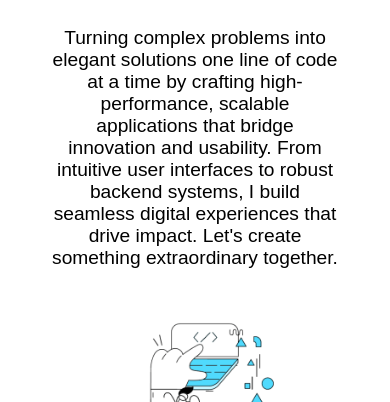
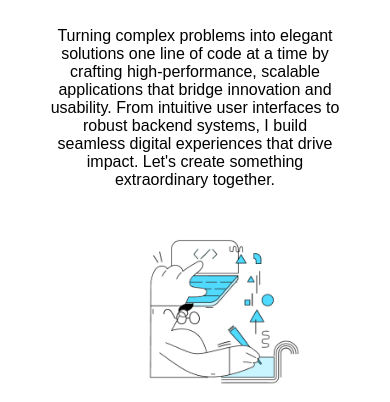
Before and after one commit to mrezy45/myportifolio, a plain HTML site: page index.html in a window 390 px wide. Shown: the part 442-844 px from the top of the page. Drawn offline with Linux system fonts and the light colour scheme.

Commit message:
Update Responsiveness

```diff
--- a/responsiveness.css
+++ b/responsiveness.css
@@ -51,6 +51,10 @@
     .hero .content {
         text-align: center;
         margin: 20px 0;
+
+    }
+    .hero .content p {
+        font-size: 1rem;
     }
     .hero .image img {
         margin-right: 0;
```
